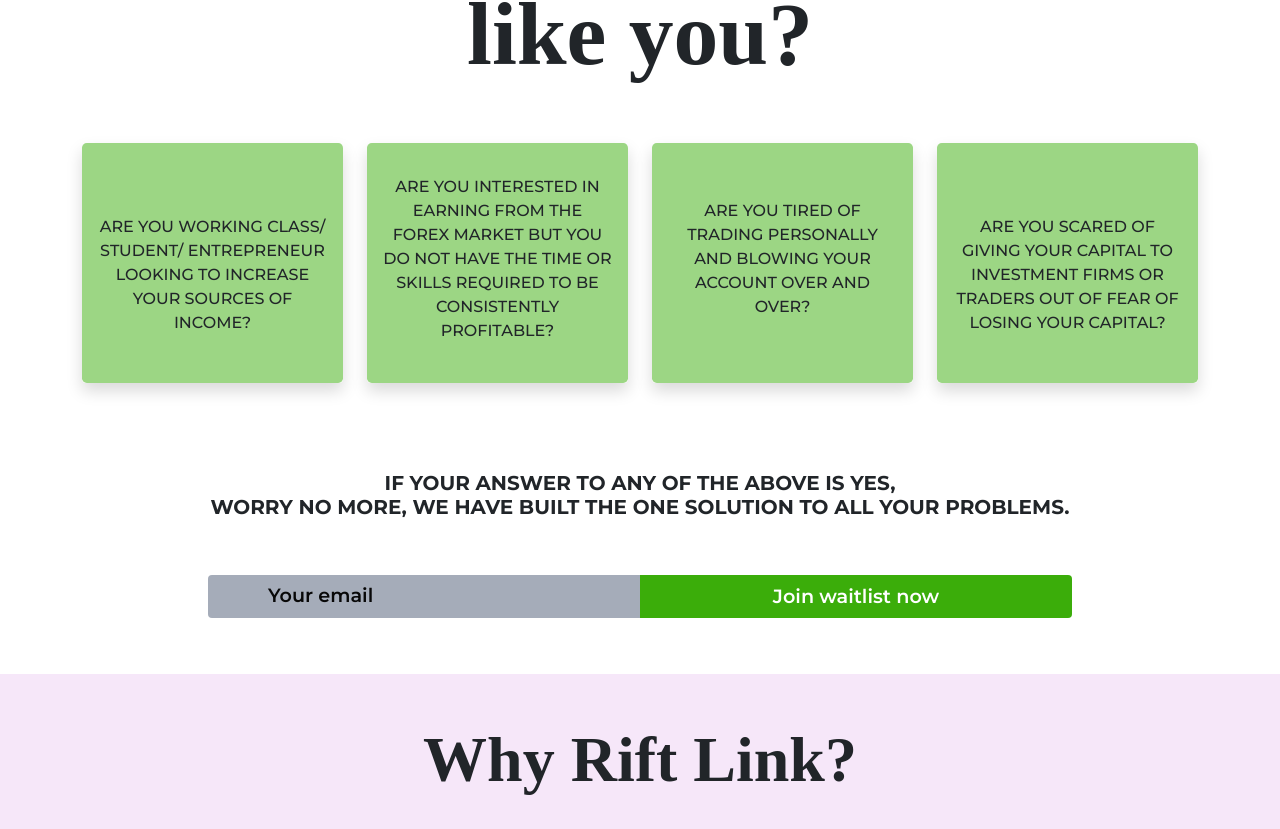
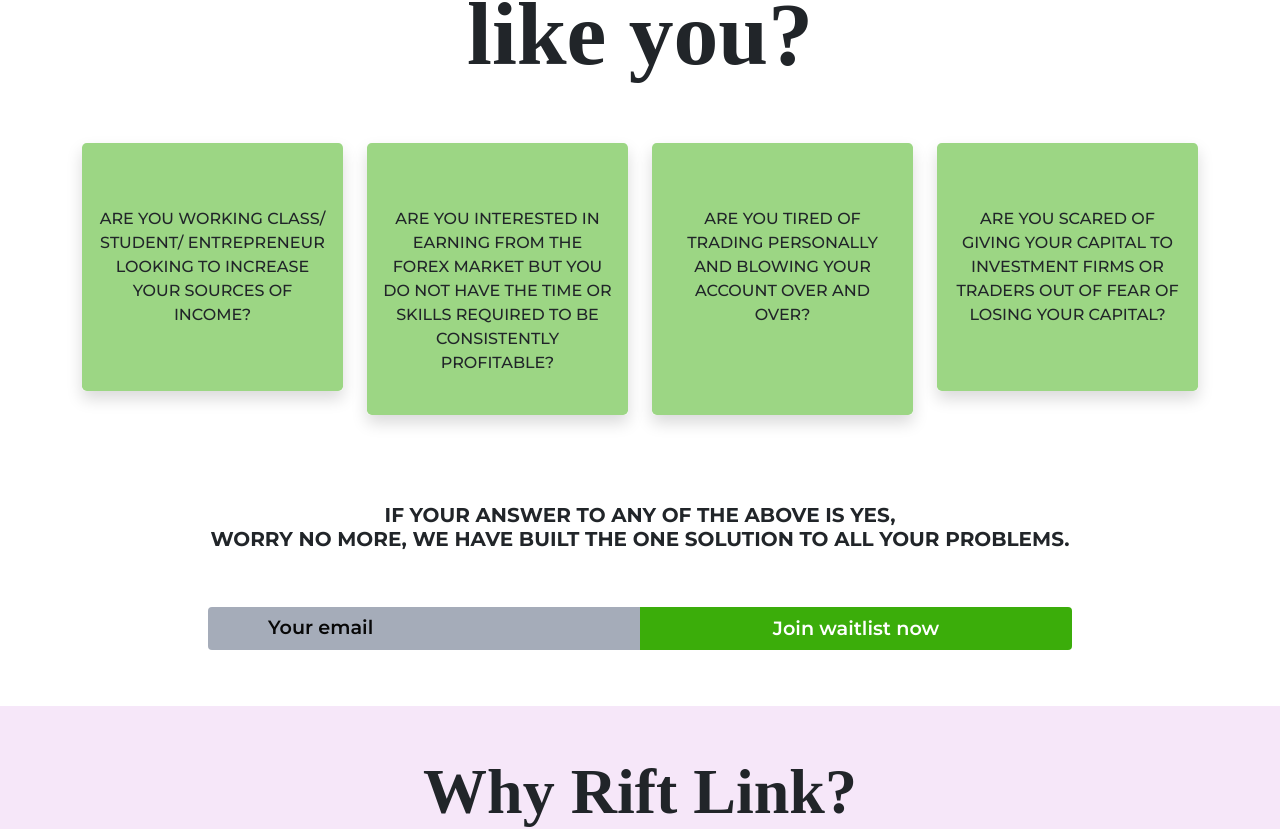
Before and after one commit to Joycrown/Rift-platform, a React (Create React App) app: page / in a window 1280 px wide. Shown: the part 881-1710 px from the top of the page. Built offline with nearby package versions, Linux system fonts and the light colour scheme; a web font is replaced by a local one.

Commit message:
new upadates

```diff
--- a/src/App.css
+++ b/src/App.css
@@ -164,16 +164,20 @@
 .card-text{
   font-family: 'Montserrat', sans-serif;
   font-size: 1rem !important;
+  padding-top: 3rem !important;
+  padding-bottom: 3rem !important;
 }
 .card-text-2{
   font-family: 'Montserrat', sans-serif;
   font-size: 1rem !important;
-  padding-top: 0.5rem !important;
+  padding-top: 3rem !important;
+  padding-bottom: 0.5rem !important;
 }
 .card-text-3{
   font-family: 'Montserrat', sans-serif;
   font-size: 1rem !important;
-  padding-top: 0.5rem !important;
+  padding-top: 3rem !important;
+  padding-bottom: 3.5rem !important;
 }
 .card{
   border: 0 !important;
@@ -290,7 +294,10 @@
   padding-top: -1rem !important;
 }
 .layout{
-  width: 600px;
+  width: 50%;
+}
+.layout-1{
+  width: 100%;
 }
 .cb-vec{
   background-color: #296E0B;
@@ -314,13 +321,25 @@
   font-family: 'Montserrat', sans-serif;
   font-size: 1.7vw !important;
   padding-top: 2rem !important;
-  margin-bottom: 3rem !important;
+  /* margin-bottom: 3rem !important; */
+}
+.obtain-1{
+  font-family: 'Montserrat', sans-serif;
+  font-size: 1.7vw !important;
+  padding-top: 2rem !important;
+  /* margin-bottom: 6rem !important; */
 }
 .obtain-3{
   font-family: 'Montserrat', sans-serif;
   font-size: 1.7vw !important;
   padding-top: 2rem !important;
   margin-bottom: 5.5rem !important;
+}
+.obtain-4{
+  font-family: 'Montserrat', sans-serif;
+  font-size: 1.7vw !important;
+  padding-top: 0.5rem !important;
+  /* margin-bottom: 3rem !important; */
 }
 .too-text{
   font-family: 'Montserrat', sans-serif;
@@ -776,6 +795,9 @@
     font-family: 'Montserrat', sans-serif;
     font-size: 2.4vw !important;
     padding-top: 15px !important;
+  }
+  .layout-tab{
+    width: 100%;
   }
   .logo-tab{
     width: 70% !important;
--- a/src/components/Parts/part1.js
+++ b/src/components/Parts/part1.js
@@ -22,19 +22,20 @@
                 <h1 className = 'does-mobi pb-5'>Does this sound <br/>like you?</h1>
             </div>
             <div className = 'container'>
+                <div className = 'layout-1 layout--1-tab'>
                     <div className = 'row'>
                         <div className = ' col-lg-3 col-md-6 col-sm-6 pb-3'>
                             <div className = 'card shadow'>
-                            <div className = 'card-body cb py-5 rounded-3 text-center'>
-                                <p className = 'card-text card-text-1440 card-text-tab card-text-mob'>Are you working class/ student/ entrepreneur looking to
+                                <div className = 'card-body cb rounded-3 text-center'>
+                                    <p className = 'card-text card-text-tab card-text-mob'>Are you working class/ student/ entrepreneur looking to
                                     increase your sources of income?</p>
                                 </div>
                             </div>
                         </div>
                         <div className = 'col-lg-3 col-md-6 col-sm-6 pb-3'>
                             <div className = 'card  shadow'>
-                            <div className = 'card-body cb py-4 pt-4 rounded-3 text-center'>
-                                <p className = 'card-text-2 card-text-2-1440 card-text-tab card-text-mob'>Are you interested in earning from the forex market but you do not have the time or
+                                <div className = 'card-body cb rounded-3 text-center'>
+                                    <p className = 'card-text-2 card-text-tab card-text-mob'>Are you interested in earning from the forex market but you do not have the time or
                                         skills required to be consistently profitable?</p>
                                 </div>
                             </div>
@@ -43,17 +44,18 @@
                         <br/>
                         <div className = 'col-lg-3 col-md-6 col-sm-6 pb-3 '>
                             <div className = 'card shadow'>
-                            <div className = 'card-body cb py-5 rounded-3 text-center'>
-                                <p className = 'card-text-3 card-text-3-1440 card-text-tab card-text-mob'>Are you tired of trading personally and
+                                <div className = 'card-body cb  rounded-3 text-center'>
+                                    <p className = 'card-text-3 card-text-tab card-text-mob'>Are you tired of trading personally and
                                         blowing your account over and over?</p>
                                 </div>
                             </div>
                         </div>
                         <div className = 'col-lg-3 col-md-6 col-sm-6 pb-3'>
                             <div className = 'card shadow'>
-                            <div className = 'card-body cb py-5 rounded-3 text-center'>
-                                <p className = 'card-text card-text-1440 card-text-tab card-text-mob'>Are you scared of giving your capital to investment firms or
+                                <div className = 'card-body cb  rounded-3 text-center'>
+                                    <p className = 'card-text card-text-tab card-text-mob'>Are you scared of giving your capital to investment firms or
                                         traders out of fear of losing your capital? </p>
+                                </div>
                             </div>
                         </div>
                     </div>
--- a/src/components/Parts/part3.js
+++ b/src/components/Parts/part3.js
@@ -32,16 +32,16 @@
                     </div>
                 </div>
                 <div className = 'd-flex justify-content-center'>
-                    <div className = 'layout'>
+                    <div className = 'layout layout-tab'>
                         <div className = 'container'>
                             <div className = 'row'>
                                 <div className = 'col-lg-6 col-md-6 col-sm-12 pb-4'>
-                                    <div className = 'card card-2-tab-1 card-2-mob-1 shadow '>
-                                        <div className = 'card-body-1 cb-vec rounded-3 text-center'>
+                                    <div className = 'card card-2-3 card-2-tab-3 card-2-mob-3 shadow'>
+                                        <div className = 'card-body cb-vec py-4 rounded-3 text-center'>
                                             <div className = ''>
                                                 <img src = {vec1} alt ='vector' className = 'vec-1-1 vec-1-tab vec-1-mob'></img>
                                             </div>
-                                            <p className = 'obtain obtain-tab obtain-mob text-white'> Obtain <b>Premium features</b> <br/>for free for 2 months</p>
+                                            <p className = 'obtain-1 obtain-tab obtain-mob text-white'> Obtain <b>Premium features</b> <br/>for free for 2 months</p>
                                         </div>
                                     </div>
                                 </div>
@@ -77,7 +77,7 @@
                                                 <div className = ''>
                                                     <img src = {vec6} alt ='vector' className ='vec-1 vec-1-tab vec-1-mob'></img>
                                                 </div>
-                                                <p className ='obtain obtain-tab-4 obtain-mob-4 text-white'>Refer friends and earn<br/> <b>amazing rewards</b> including<br/> up
+                                                <p className ='obtain-4 obtain-tab-4 obtain-mob-4 text-white'>Refer friends and earn<br/> <b>amazing rewards</b> including<br/> up
                                                 to $1000 trading capital</p>
                                             </div>
                                         </div>
```
Lines whose indentation alone changed are shown as unchanged.
